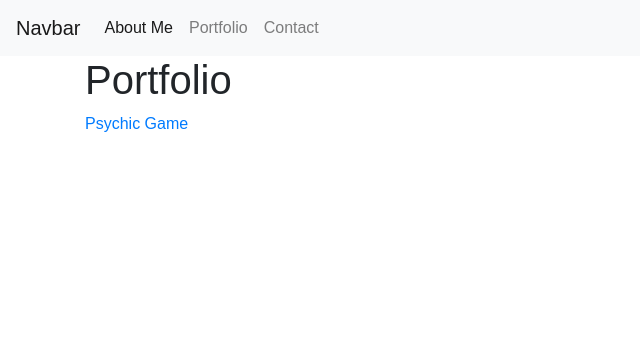
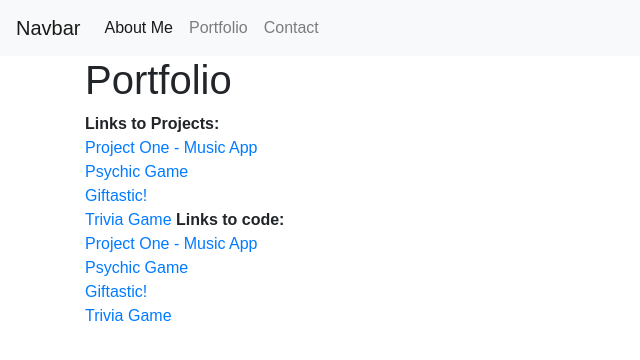
Before and after one commit to racheldoran/Bootstrap-Portfolio, a plain HTML site: page portfolio.html in a window 1280 px wide. Shown: the whole page, without its empty margins (0-640 px from the left). Drawn offline with nearby package versions, Linux system fonts and the light colour scheme.

```diff
--- a/portfolio.html
+++ b/portfolio.html
@@ -35,7 +35,18 @@
                 </div>
         <div class="row">
             <div class="col-md-5">
-              <a href="https://racheldoran.github.io/Psychic-Game/">Psychic Game</a>
+              <b>Links to Projects:</b><br>
+              <a href="https://osmosismediainc.github.io/UNCC-Group-Project-1/">Project One - Music App</a><br>
+              <a href="https://racheldoran.github.io/Psychic-Game/">Psychic Game</a><br>
+              <a href="https://racheldoran.github.io/GifTastic/">Giftastic!</a><br>
+              <a href="https://racheldoran.github.io/TriviaGame/">Trivia Game</a>
+              <b>Links to code:</b>
+              <a href="https://osmosismediainc.github.io/UNCC-Group-Project-1/">Project One - Music App</a><br>
+              <a href="https://racheldoran.github.io/Psychic-Game/">Psychic Game</a><br>
+              <a href="https://racheldoran.github.io/GifTastic/">Giftastic!</a><br>
+              <a href="https://racheldoran.github.io/TriviaGame/">Trivia Game</a>
+
+
 
                </div>
                 </div>
```
